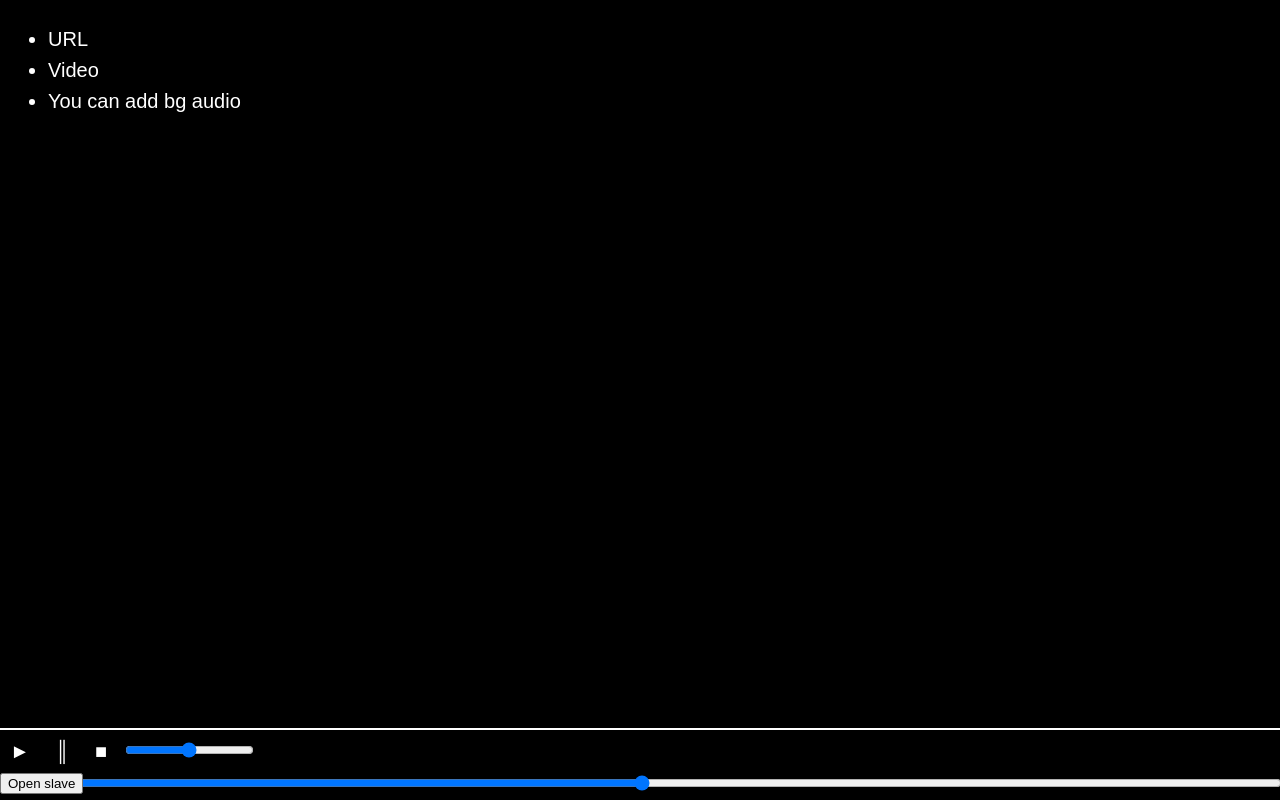
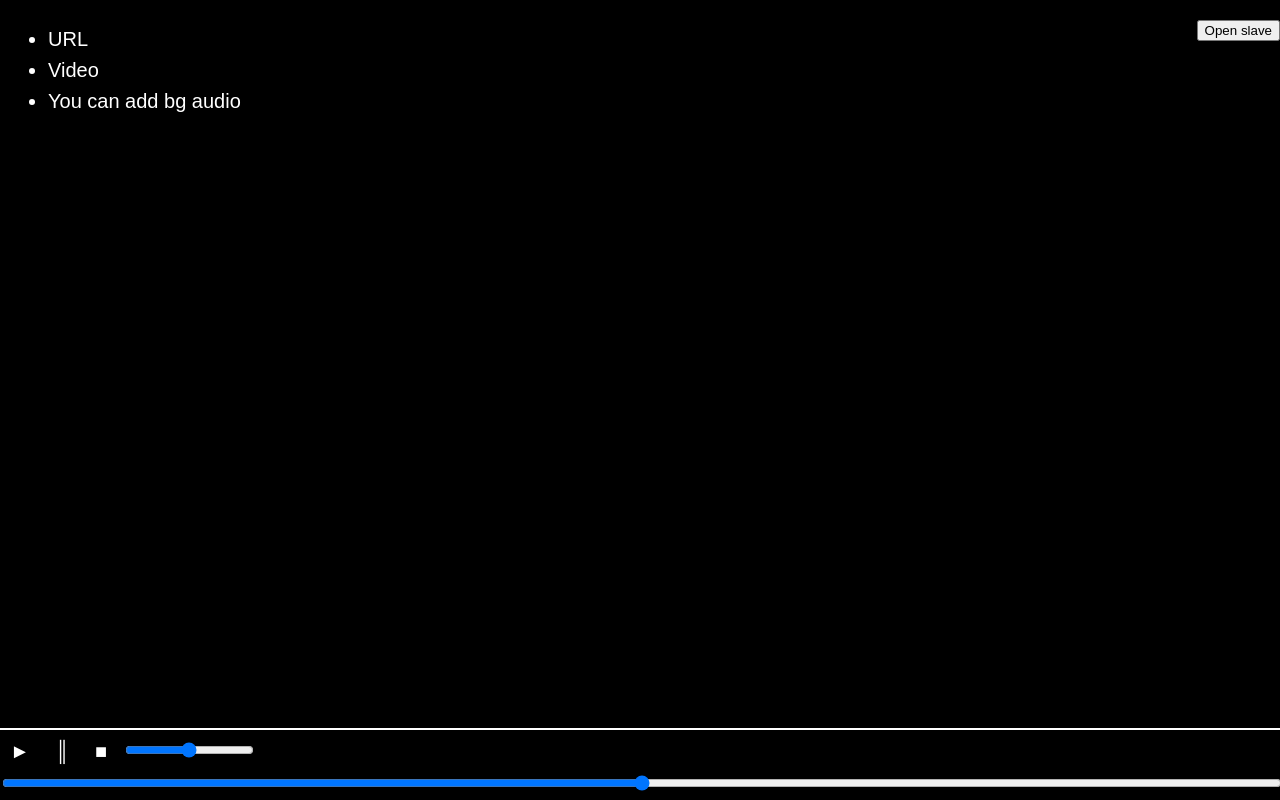
Before and after one commit to TomasJancik/LightPresenter, a plain HTML site: page master.html in a window 1280 px wide. Drawn offline with Linux system fonts and the light colour scheme.

Commit message:
move 'Open Slave' button to less disturbing place

```diff
--- a/master.html
+++ b/master.html
@@ -6,6 +6,7 @@
     <title>LightPresentation - Controls</title>
 </head>
 <body>
+<button id="open-slave-btn">Open slave</button>
 <ul id="control"></ul>
 <div id="media-control">
     <p data-action="play">►</p>
@@ -15,7 +16,6 @@
     <br />
     <input type="range" data-action="rewind" id="media-position" min="0" max="1000" />
 </div>
-<button id="open-slave-btn">Open slave</button>
 <script src="js/helper.js"></script>
 <script src="js/master.js"></script>
 <script type="text/javascript">
--- a/style/general.css
+++ b/style/general.css
@@ -4,6 +4,10 @@ body {
     color: #fff;
     font-size: 20px;
     font-family: 'Agency FB', Arial;
+}
+
+body button#open-slave-btn {
+    float: right;
 }
 
 body#slave iframe{
```
